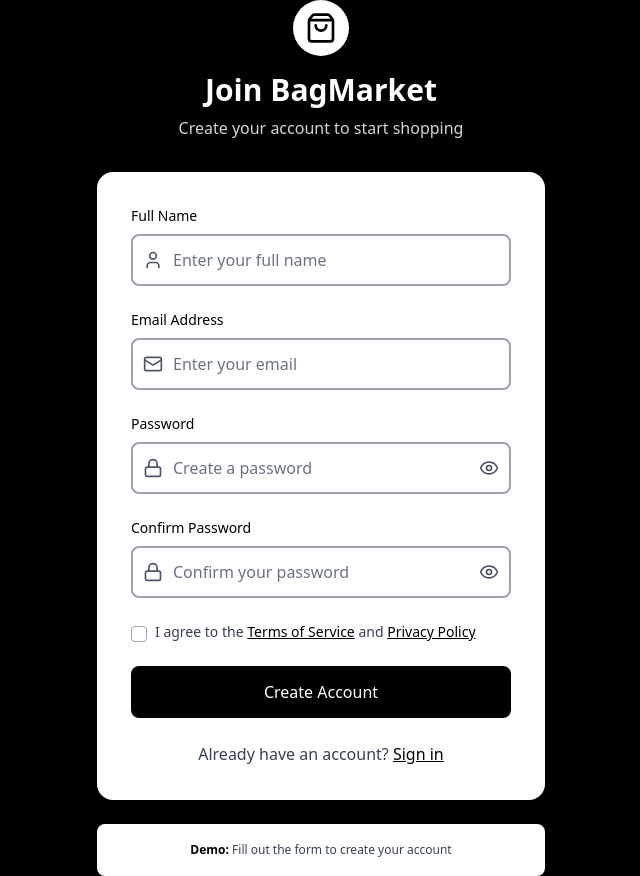
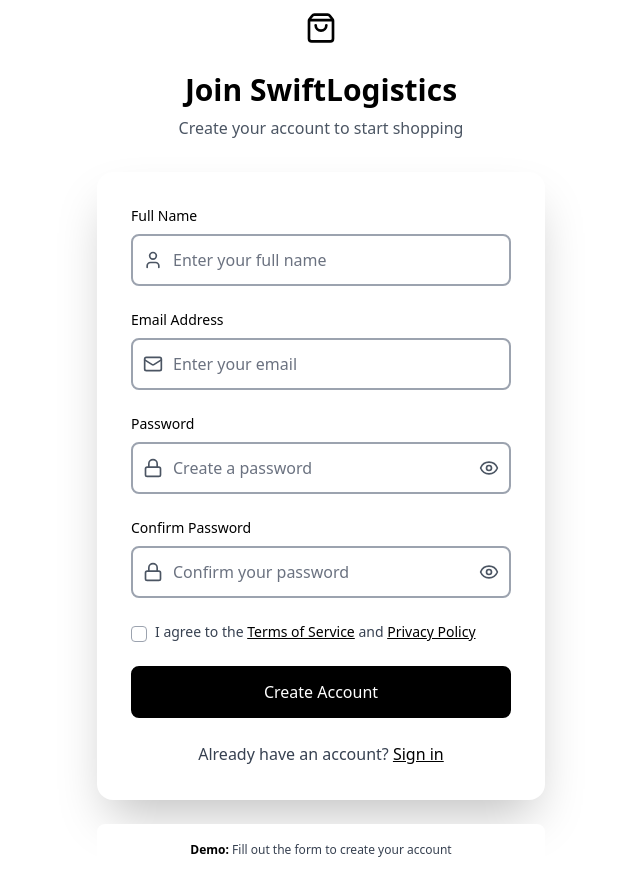
Before and after one commit to SwiftLogistics-Solutions/SwiftLogistics_web, a React (Create React App) app: page /signup in a window 1280 px wide. Shown: the whole page, without its empty margins (319-959 px from the left). Built offline with nearby package versions, Linux system fonts and the light colour scheme.

Commit message:
lil changes

```diff
--- a/src/components/LoginPage.tsx
+++ b/src/components/LoginPage.tsx
@@ -33,7 +33,7 @@ export const LoginPage: React.FC<LoginPageProps> = ({ onLogin, onSwitchToSignUp
               <ShoppingBag className="h-8 w-8 text-white" />
             </div>
           </div>
-          <h1 className="text-3xl font-bold text-black">BagMarket</h1>
+          <h1 className="text-3xl font-bold text-black">SwiftLogistics</h1>
           <p className="text-gray-600 mt-2">Sign in to discover premium bags</p>
         </div>
 
--- a/src/components/SignUpPage.tsx
+++ b/src/components/SignUpPage.tsx
@@ -70,7 +70,7 @@ export const SignUpPage: React.FC<SignUpPageProps> = ({ onSignUp, onSwitchToLogi
   };
 
   return (
-    <div className="min-h-screen bg-black flex items-center justify-center px-4">
+    <div className="min-h-screen bg-white flex items-center justify-center px-4">
       <div className="max-w-md w-full">
         {/* Logo Section */}
         <div className="text-center mb-8">
@@ -79,8 +79,8 @@ export const SignUpPage: React.FC<SignUpPageProps> = ({ onSignUp, onSwitchToLogi
               <ShoppingBag className="h-8 w-8 text-black" />
             </div>
           </div>
-          <h1 className="text-3xl font-bold text-white">Join BagMarket</h1>
-          <p className="text-gray-300 mt-2">Create your account to start shopping</p>
+          <h1 className="text-3xl font-bold text-black">Join SwiftLogistics</h1>
+          <p className="text-gray-600 mt-2">Create your account to start shopping</p>
         </div>
 
         {/* Sign Up Form */}
```
